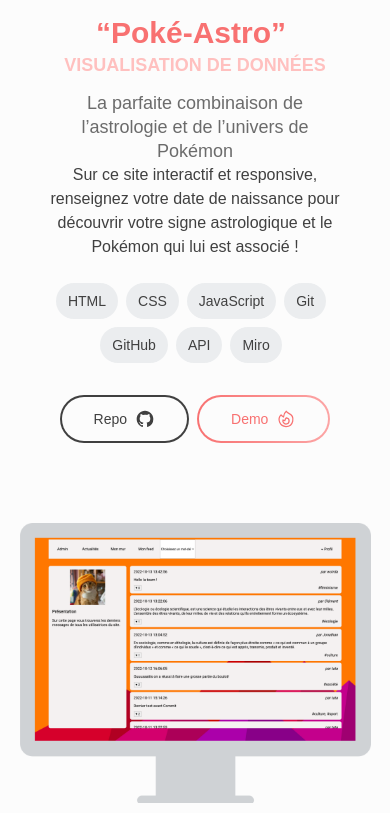
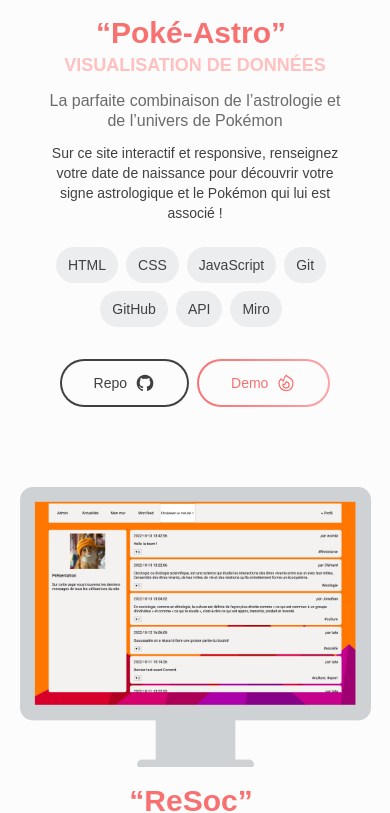
Before and after one commit to JulieBaret/Reactfolio, a React (Create React App) app: page / in a window 390 px wide. Shown: the part 1239-2052 px from the top of the page. Built offline with nearby package versions, Linux system fonts and the light colour scheme.

Commit message:
fix: responsive ProjectContainer description and pitch

```diff
--- a/src/components/Bio/Bio.css
+++ b/src/components/Bio/Bio.css
@@ -52,11 +52,11 @@
     }
 
     .bio-paraph {
-        @apply font-extralight text-black mb-6;
+        @apply font-extralight text-sm md:text-base text-black mb-6;
     }
 
     .bio-conclusion {
         /* @apply mb-4 text-black md:text-lg md:mb-6; */
-        @apply font-medium text-dark-grey leading-6 text-lg;
+        @apply font-medium text-dark-grey leading-6 text-base md:text-lg;
     }
 }
--- a/src/components/ProjectContainer/ProjectContainer.css
+++ b/src/components/ProjectContainer/ProjectContainer.css
@@ -42,7 +42,7 @@
   }
 
   .project-pitch {
-    @apply mb-3 text-dark-grey text-lg leading-6;
+    @apply font-medium text-dark-grey leading-5 md:leading-6 md:mb-0 mb-3 text-base md:text-lg;
   }
 
   .project-description {
--- a/src/components/ProjectContainer/ProjectContainer.js
+++ b/src/components/ProjectContainer/ProjectContainer.js
@@ -19,7 +19,7 @@
               <span className='project-type'>{project.type}</span>
             </div>
 
-            <p className='bio-conclusion'>{project.pitch}</p>
+            <p className='project-pitch'>{project.pitch}</p>
             <p className='bio-paraph'>{project.description}</p>
             {project.stack && (
               <ul className='stack'>
```
